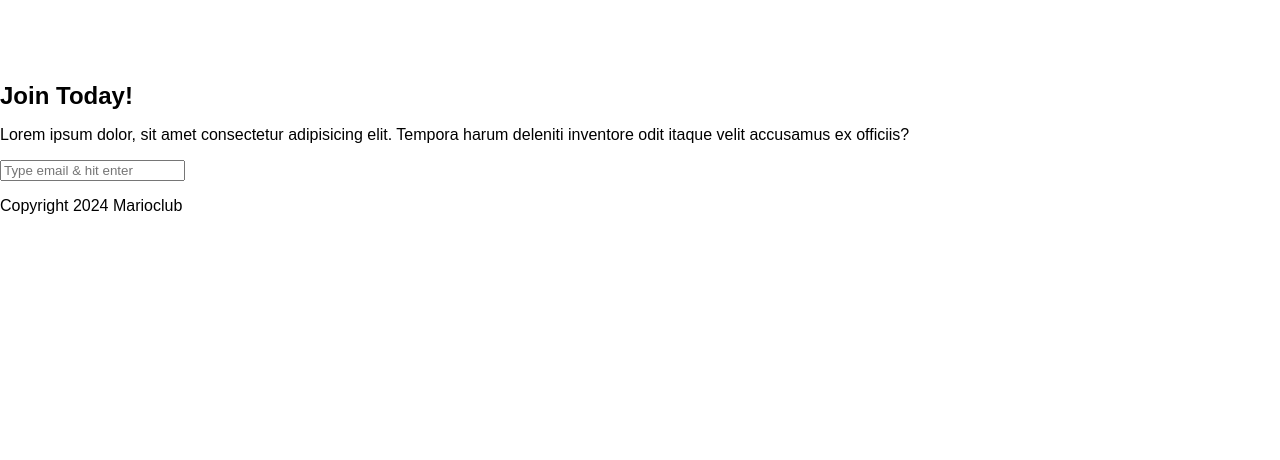
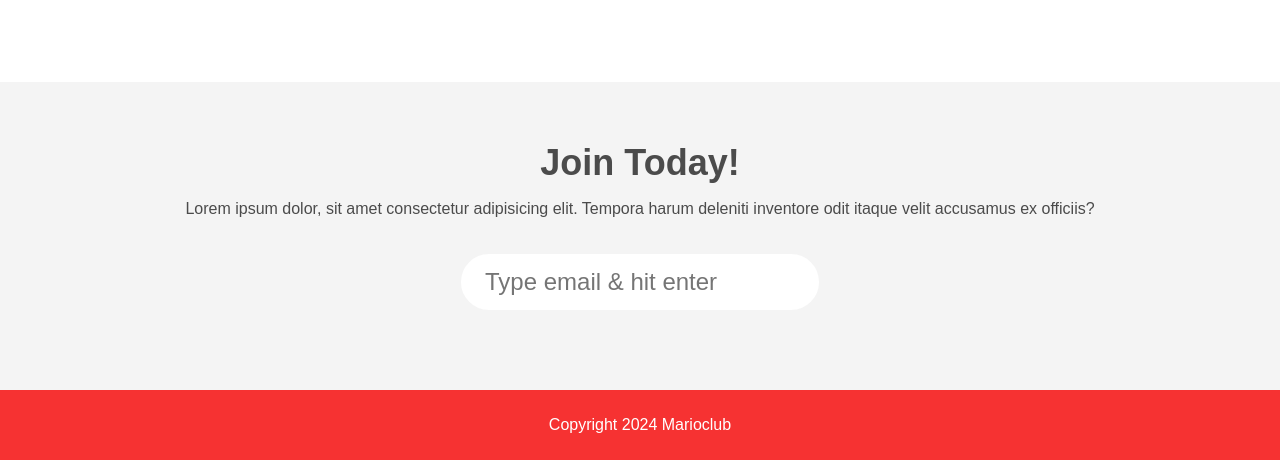
Before and after one commit to suddicus/road-to-responsive-frontend-greatness, a plain HTML site: page html5_semantics/index.html in a window 1280 px wide. Shown: the part 1367-1827 px from the top of the page. Before the commit the page ends 1598 px from the top, so only its background shows below. Drawn offline with Linux system fonts and the light colour scheme.

Commit message:
Finished with CSS layout & positions

```diff
--- a/html5_semantics/styles.css
+++ b/html5_semantics/styles.css
@@ -92,3 +92,25 @@ article p {
 .images li img {
     max-width: 100%;
 }
+section.join {
+    background-color: #F4F4F4;
+    text-align: center;
+    padding: 60px 20px;
+    color: #4B4B4B;
+}
+.join h2 {
+    font-size: 36px;
+}
+form input {
+    margin: 20px 0;
+    padding: 10px 20px;
+    font-size: 24px;
+    border-radius: 28px;
+    border: 4px solid white;
+}
+footer {
+    background-color: #F63232;
+    color: white;
+    padding: 10px;
+    text-align: center;
+}
```
